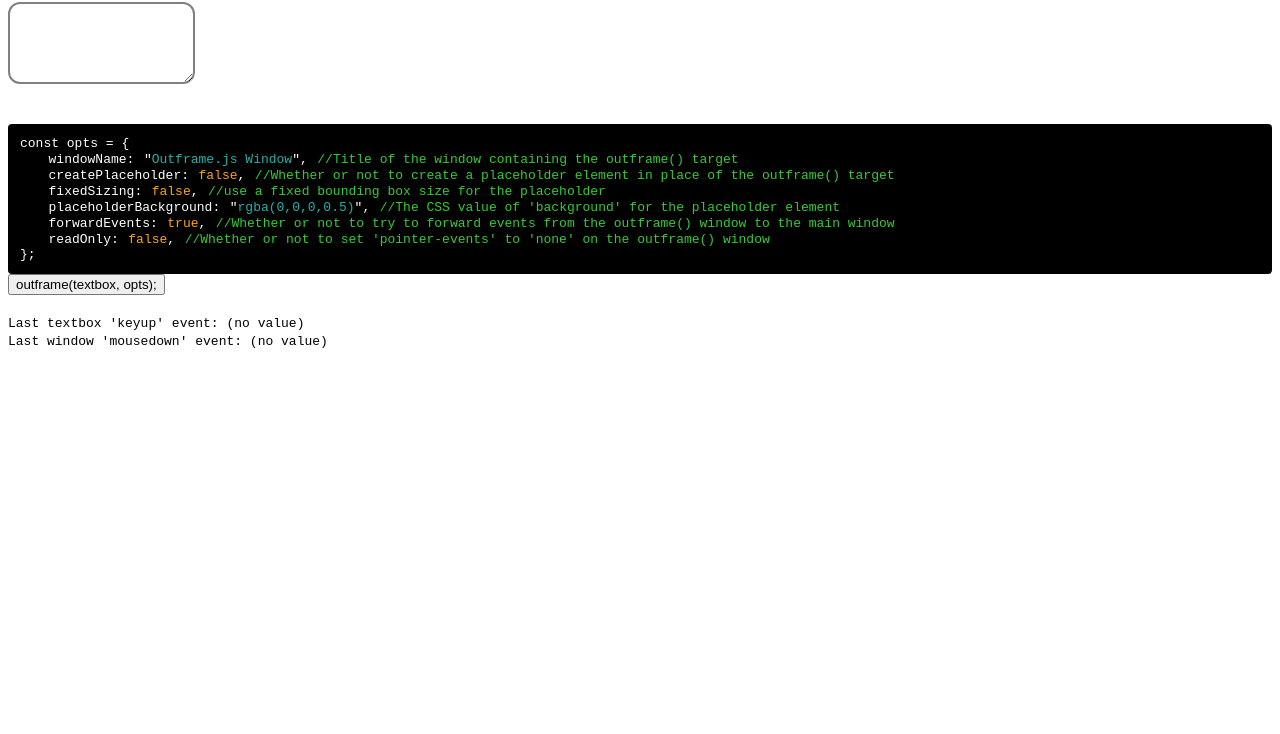
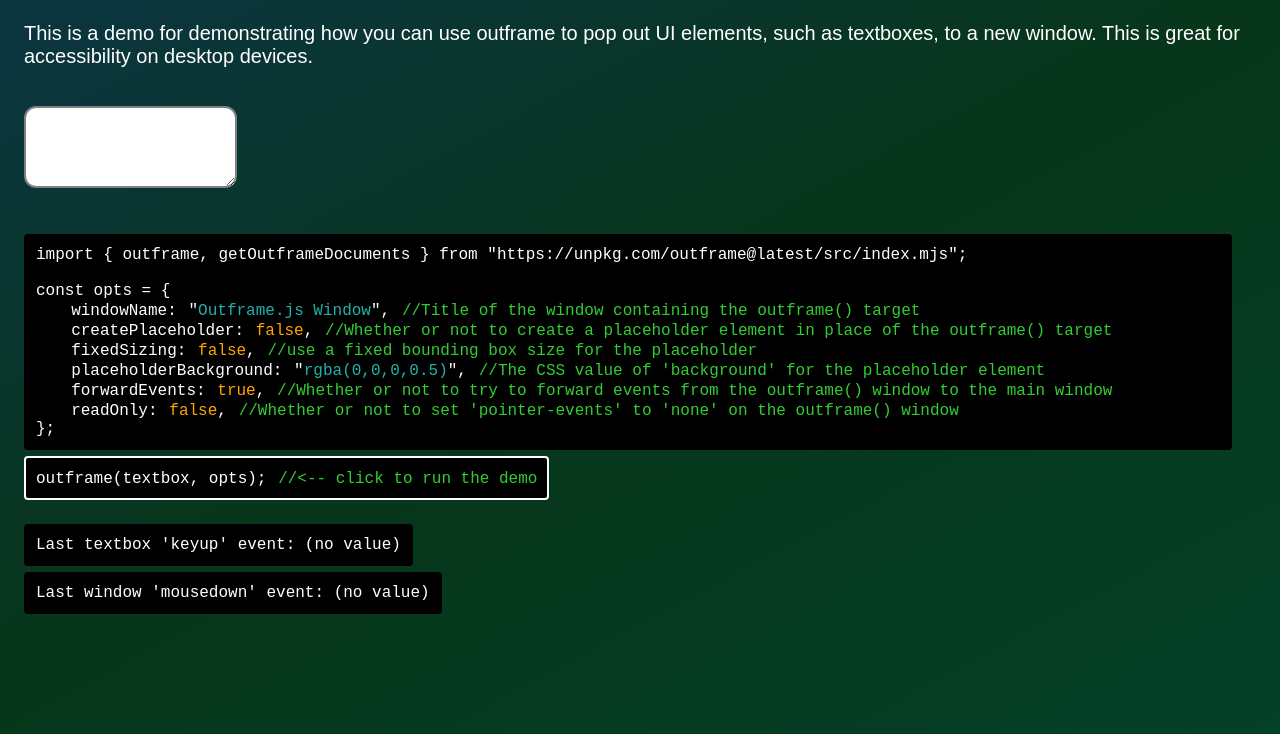
Before and after one commit to ZXMushroom63/outframe.js, a website: page docs/index.html in a window 1280 px wide. Shown: the part 66-800 px from the top of the page. Drawn offline with Linux system fonts and the light colour scheme.

Commit message:
add fancy css to demo site

```diff
--- a/docs/index.html
+++ b/docs/index.html
@@ -15,6 +15,8 @@
             font-family: sans-serif;
             border-radius: 12px;
             padding: 4px;
+            font-size: 1rem;
+            outline: transparent;
         }
 
         .value {
@@ -37,17 +39,76 @@
             color: limegreen;
         }
 
+        samp {
+            font-size: 1rem;
+            margin-top: 6px;
+            display: inline-block;
+            background: black;
+            color: white;
+            padding: 12px;
+            border-radius: 4px;
+            font-size: 1rem;
+        }
+
+        #out_mouse {
+            margin-bottom: 2rem;
+        }
+
         #opts {
             display: block;
             background: black;
             color: white;
             padding: 12px;
             border-radius: 4px;
+            font-size: 1rem;
+            width: calc(100vw - 6rem);
+            user-select: none;
+        }
+
+        #trigger {
+            border-radius: 4px;
+            background: black;
+            border: 0;
+            outline: transparent;
+            color: white;
+            cursor: pointer;
+            font-family: monospace;
+            font-size: 1rem;
+            padding: 10px;
+            margin-top: 6px;
+            user-select: none;
+            border: 2px solid white;
+        }
+        h2, p {
+            font-family: sans-serif;
+        }
+        body {
+            color: white;
+            padding: 1rem;
+        }
+        html {
+            margin: 0;
+            padding: 0;
+            overflow-x: hidden;
+            overflow-y: auto;
+            width: 100vw;
+            min-height: 100vh;
+            background-repeat: no-repeat;
+            background: rgb(32, 32, 32);
+            background: linear-gradient(152deg,rgba(12, 53, 69, 1) 0%, rgba(7, 54, 26, 1) 50%, rgba(3, 64, 40, 1) 100%);
+        }
+        h2 {
+            margin-top: 0;
+            font-size: 2rem;
+        }
+        p {
+            font-size: 1.25rem;
         }
     </style>
 </head>
 
 <body>
+    <h2>Outframe.js Demo</h2>
     <p>
         This is a demo for demonstrating how you can use outframe to pop out UI elements, such as textboxes, to a new
         window. This is great for accessibility on desktop devices.
@@ -57,7 +118,7 @@
     <samp id="opts">
     </samp>
     <button id="trigger">
-        outframe(textbox, opts);
+        outframe(textbox, opts);⠀<span class="comment">//&lt;-- click to run the demo</span>
     </button><br><br>
     <samp id="out_key">
         Last textbox 'keyup' event: (no value)
@@ -70,7 +131,7 @@
         const _options = {};
         const opts = document.querySelector("#opts");
         opts.innerHTML = "";
-        opts.innerText = "const opts = {\n";
+        opts.innerText = `import { outframe, getOutframeDocuments } from "https://unpkg.com/outframe@latest/src/index.mjs";\n\nconst opts = {\n`;
         const optionDefs = {
             "windowName": ["text", "Title of the window containing the outframe() target", "Outframe.js Window"],
             "createPlaceholder": ["bool", "Whether or not to create a placeholder element in place of the outframe() target", false],
```
